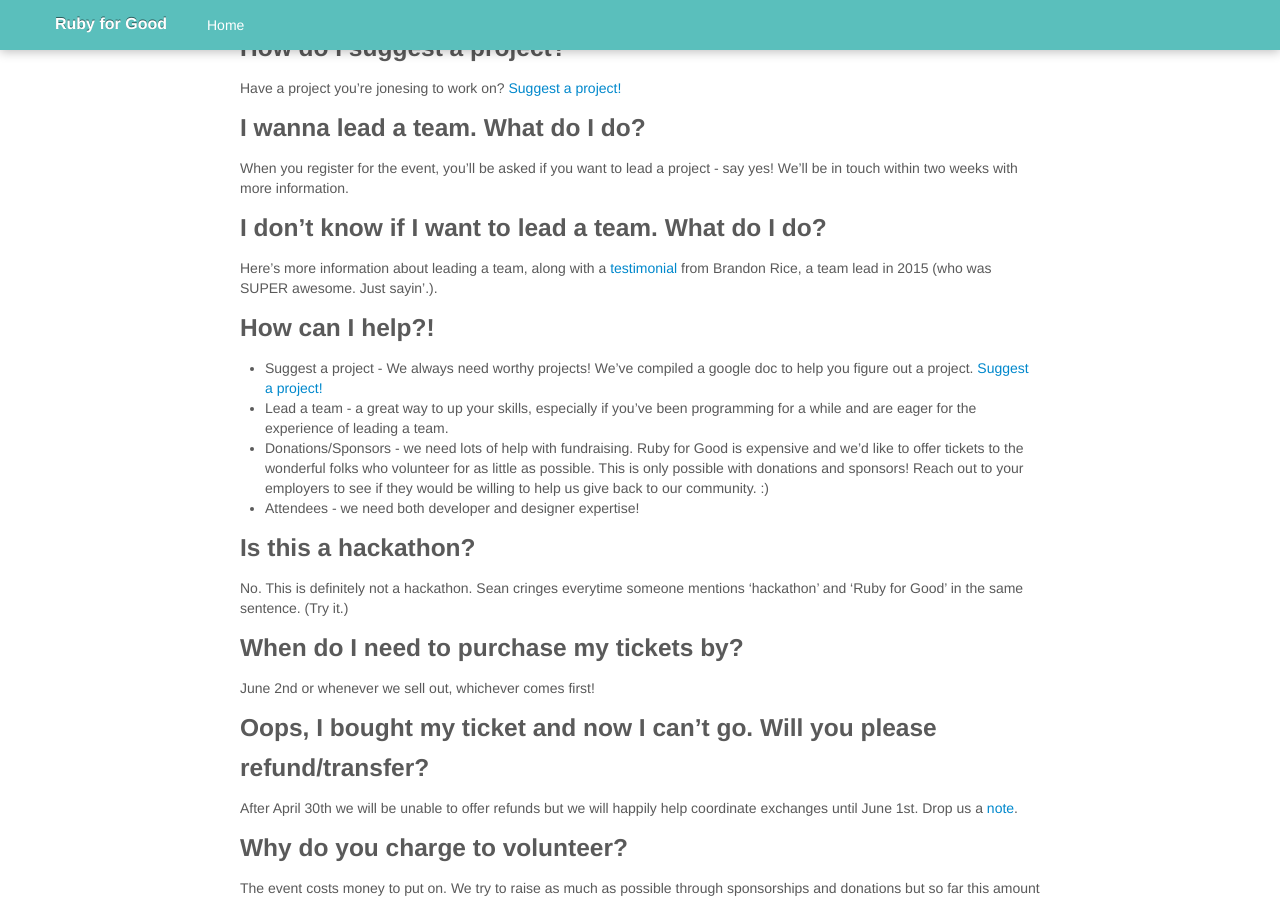
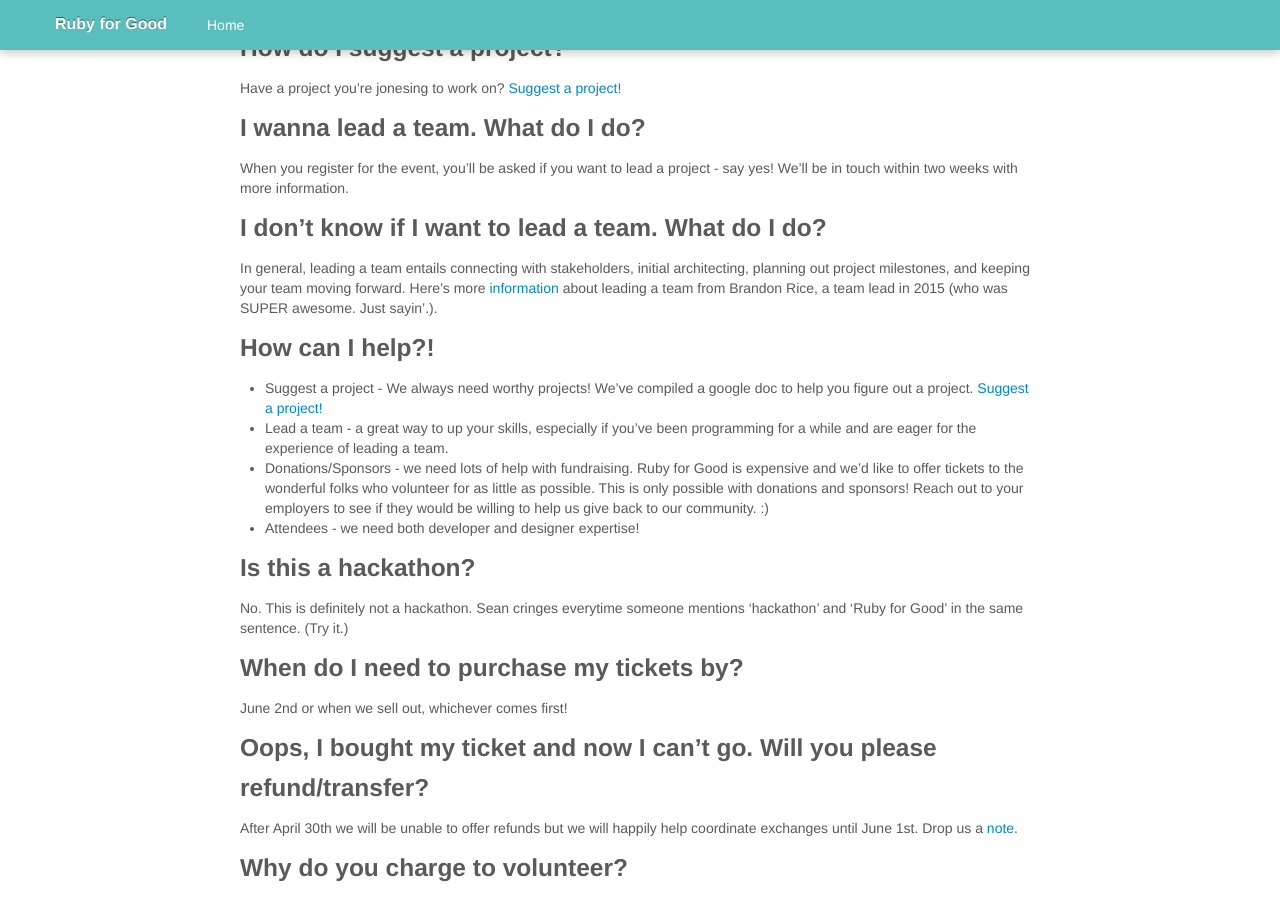
Before and after one commit to rubyforgood/rubyforgood.org--old, a Jekyll site: the page built from faq.md, in a window 1280 px wide and 900 px high, scrolled down 882 px. Built offline with Jekyll 4.4.1, drawn with Linux system fonts in a browser that asks for light colours.

Commit message:
Fix Sean's mess

```diff
--- a/faq.md
+++ b/faq.md
@@ -43,7 +43,7 @@ When you register for the event, you'll be asked if you want to lead a project -
 
 ### I don't know if I want to lead a team. What do I do?
 
-Here's more information about leading a team, along with a <a href="http://www.blrice.net/blog/2014/08/09/lessons-learned-at-ruby-for-good/">testimonial</a> from Brandon Rice, a team lead in 2015 (who was SUPER awesome. Just sayin'.).
+In general, leading a team entails connecting with stakeholders, initial architecting, planning out project milestones, and keeping your team moving forward. Here's more <a href="http://www.blrice.net/blog/2014/08/09/lessons-learned-at-ruby-for-good/">information</a> about leading a team from Brandon Rice, a team lead in 2015 (who was SUPER awesome. Just sayin'.).
 
 ### How can I help?!
 
@@ -58,7 +58,7 @@ No. This is definitely not a hackathon. Sean cringes everytime someone mentions
 
 ### When do I need to purchase my tickets by?
 
-June 2nd or whenever we sell out, whichever comes first!
+June 2nd or when we sell out, whichever comes first!
 
 ### Oops, I bought my ticket and now I can't go. Will you please refund/transfer?
 
```
